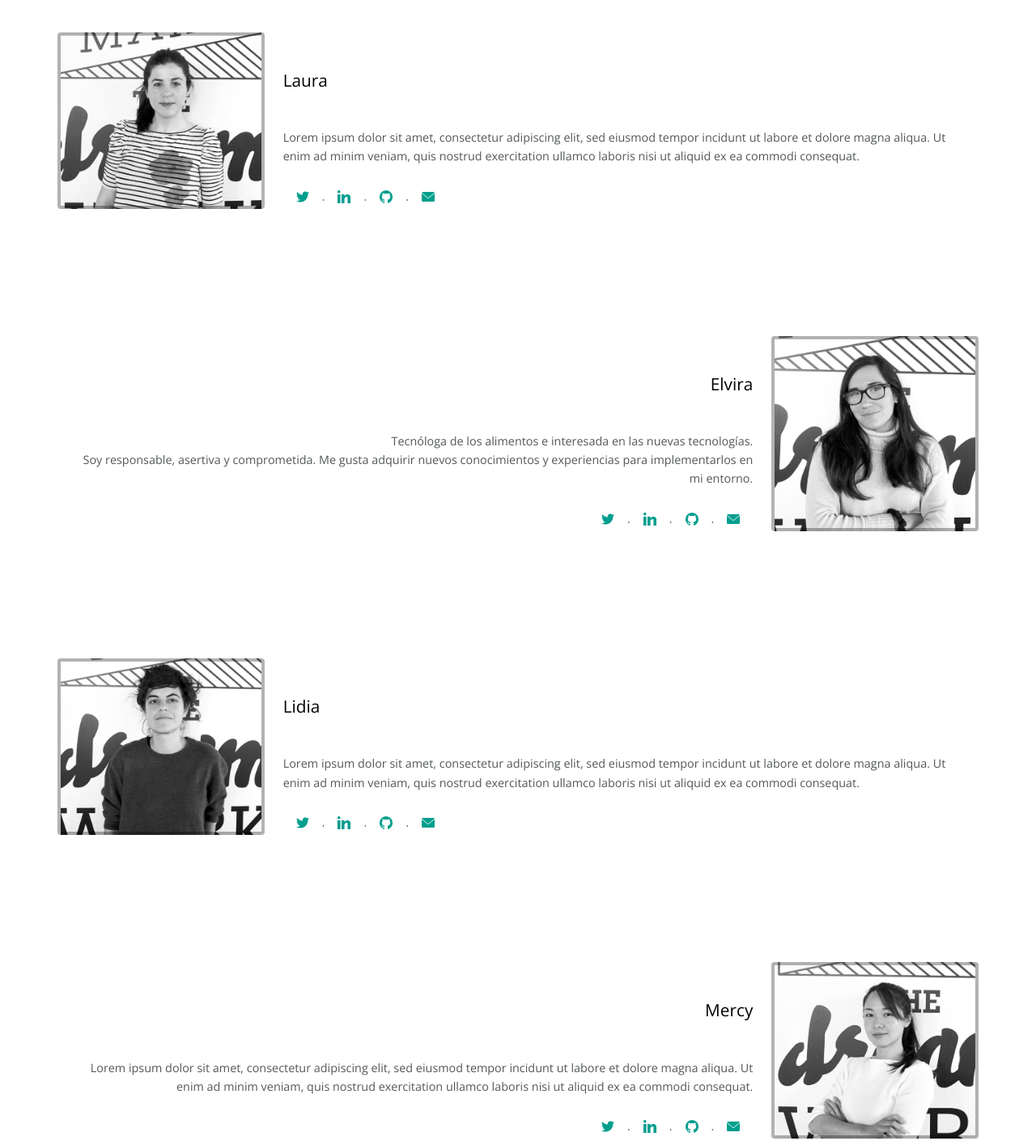
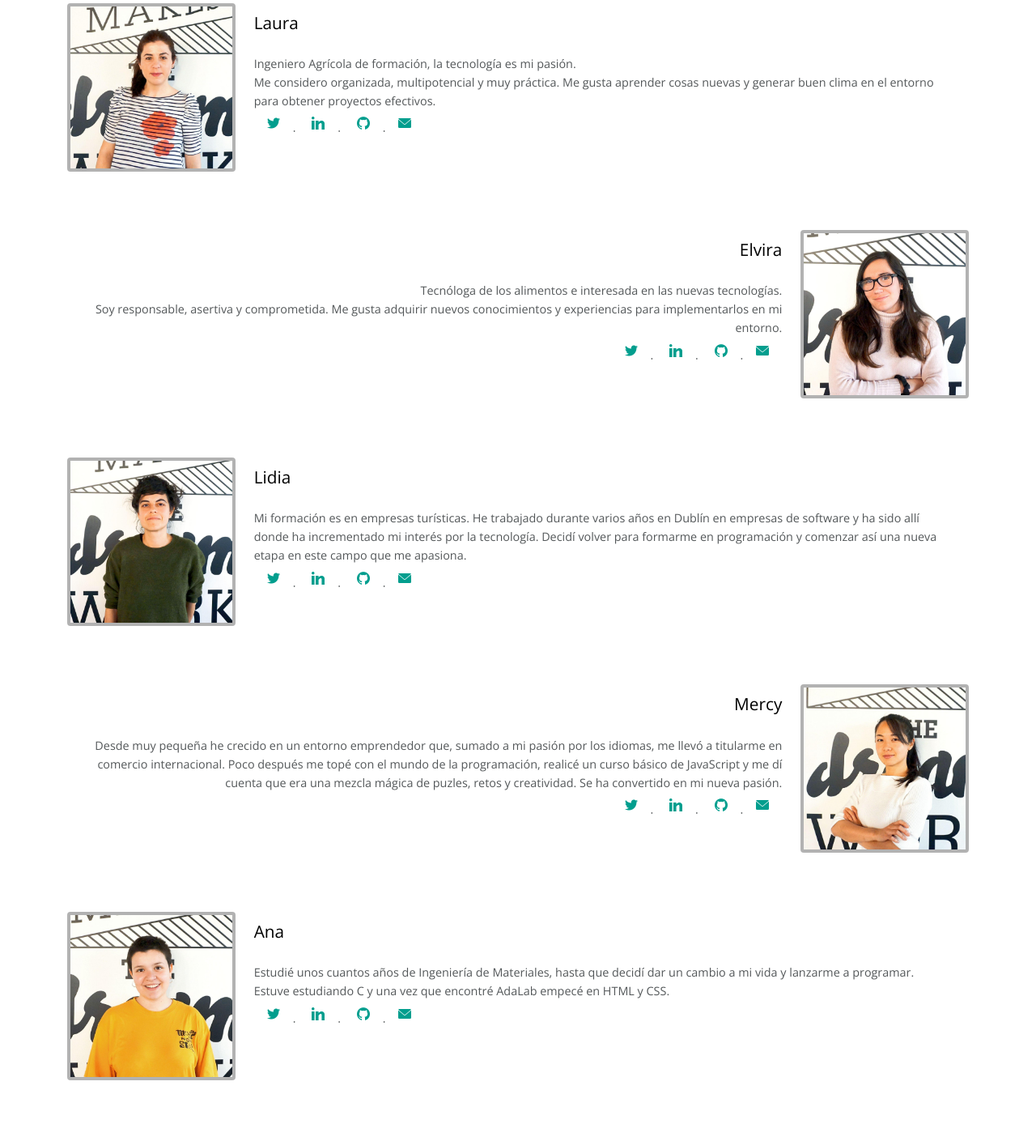
Before and after one commit to laugeeme/adalab-module1-code_con_code, a plain HTML site: page mainbranch-0502/index.html in a window 1280 px wide. Shown: the part 217-1626 px from the top of the page at 81% size. Drawn offline with nearby package versions, Linux system fonts and the light colour scheme.

Commit message:
complete adalabers text and  correct image hover

```diff
--- a/mainbranch-0502/index.html
+++ b/mainbranch-0502/index.html
@@ -43,12 +43,13 @@
         <div class="e-container">
         <h3>QUIÉNES SOMOS</h3>
         <article class="team laura">
-            <div class="pic plaura"></div>
+            <div class="pic">
+                <img class="plaura" src="./img/Laura1.JPG" alt="foto Laura">
+                <img src="./img/Laura2.JPG" alt="foto Laura happy">
+            </div>
             <div class="txt even">
                 <h5>Laura</h5>
-            <p>Lorem ipsum dolor sit amet, consectetur adipiscing elit, sed eiusmod tempor incidunt ut labore et dolore
-            magna aliqua. Ut enim ad minim veniam, quis nostrud exercitation ullamco laboris nisi ut aliquid ex ea
-            commodi consequat. </p>
+            <p>Ingeniero Agrícola de formación, la tecnología es mi pasión. <br> Me considero organizada, multipotencial y muy práctica. Me gusta aprender cosas nuevas y generar buen clima en el entorno para obtener proyectos efectivos.</p>
             <socialmedia class="rrss-box lefty">
                  <a href="#" class="rrss twit"></a>
                 ·
@@ -61,7 +62,10 @@
             </div>
         </article>
         <article class="team elvira">
-            <div class="pic pelvira"></div>
+            <div class="pic">
+                <img class="pelvira" src="./img/Elvira1.JPG" alt="foto Elvira">
+                <img src="./img/Elvira2.JPG" alt="foto Elvira happy">
+            </div>
             <div class="txt odd">
                 <h5>Elvira</h5>
             <p>Tecnóloga de los alimentos e interesada en las nuevas tecnologías.
@@ -80,12 +84,13 @@
             </div>
         </article>
         <article class="team lidia">
-            <div class="pic plidia"></div>
+            <div class="pic">
+                <img class="plidia" src="./img/Lidia1.JPG" alt="foto Lidia">
+                <img src="./img/Lidia2.JPG" alt="foto Lidia happy">
+            </div>
             <div class="txt even">
                 <h5>Lidia</h5>
-            <p>Lorem ipsum dolor sit amet, consectetur adipiscing elit, sed eiusmod tempor incidunt ut labore et dolore
-            magna aliqua. Ut enim ad minim veniam, quis nostrud exercitation ullamco laboris nisi ut aliquid ex ea
-            commodi consequat.</p>
+            <p>Mi formación es en empresas turísticas. He trabajado durante varios años en Dublín en empresas de software y ha sido allí donde ha incrementado mi interés por la tecnología. Decidí volver para formarme en programación y comenzar así una nueva etapa en este campo que me apasiona.</p>
             <socialmedia class="rrss-box lefty">
                  <a href="#" class="rrss twit"></a>
                 ·
@@ -98,12 +103,13 @@
             </div>
         </article>
         <article class="team mercy">
-            <div class="pic pmercy"></div>
+            <div class="pic">
+                <img class="pmercy" src="./img/Mercy1.JPG" alt="foto Mercy">
+                <img src="./img/Mercy2.JPG" alt="foto Mercy happy">
+            </div>
             <div class="txt odd">
                 <h5>Mercy</h5>
-            <p>Lorem ipsum dolor sit amet, consectetur adipiscing elit, sed eiusmod tempor incidunt ut labore et dolore
-            magna aliqua. Ut enim ad minim veniam, quis nostrud exercitation ullamco laboris nisi ut aliquid ex ea
-            commodi consequat.</p>
+            <p>Desde muy pequeña he crecido en un entorno emprendedor que, sumado a mi pasión por los idiomas, me llevó a titularme en comercio internacional. Poco después me topé con el mundo de la programación, realicé un curso básico de JavaScript y me dí cuenta que era una mezcla mágica de puzles, retos y creatividad. Se ha convertido en mi nueva pasión. </p>
             <socialmedia class="rrss-box righty">
                  <a href="#" class="rrss twit"></a>
                 ·
@@ -116,12 +122,12 @@
             </div>
         </article>
         <article class="team ana">
-            <div class="pic pana"></div>
+            <div class="pic"><img class="pana" src="./img/Ana1.JPG" alt="foto Ana">
+            <img src="./img/Ana2.JPG" alt="foto Ana happy">
+            </div>
             <div class="txt even">
                 <h5>Ana</h5>
-            <p>Lorem ipsum dolor sit amet, consectetur adipiscing elit, sed eiusmod tempor incidunt ut labore et dolore
-            magna aliqua. Ut enim ad minim veniam, quis nostrud exercitation ullamco laboris nisi ut aliquid ex ea
-            commodi consequat. </p>
+            <p>Estudié unos cuantos años de Ingeniería de Materiales, hasta que decidí dar un cambio a mi vida y lanzarme a programar. Estuve estudiando C y una vez que encontré AdaLab empecé en HTML y CSS. </p>
             <socialmedia class="rrss-box lefty">
                  <a href="#" class="rrss twit"></a>
                 ·
--- a/mainbranch-0502/stylesheet/style.css
+++ b/mainbranch-0502/stylesheet/style.css
@@ -1,15 +1,17 @@
 /* ---QUIENES SOMOS--- */
 .e-container {
     margin: 0 15px;
-}.team-container {
+
+}
+.team-container {
     display: flex;
     flex-direction: column;
     justify-content: center;
 }
 .team-container h3 {
     text-align: center;
-    margin-top:9%;
-    margin-bottom: 5%;
+    margin-top:10%;
+    margin-bottom: 8%;
     font-family: rubik;
     line-height: 1.88;
     font-size: 1.4rem;
@@ -17,15 +19,15 @@
 }
 .team {
     margin-top: 2%;
-    margin-bottom: 7%;
-    padding: 3%;
+    margin-bottom: 6%;
     text-align: center;
+    margin-left: 4%;
+    margin-right: 4%;
 }
 .rrss-box {
-    display: flex;
+    display: inline;
     flex-direction: row;
     justify-content: center;
-    padding-top: 1rem;
 }
 .rrss {
     padding: 0.5rem;
@@ -50,42 +52,27 @@
     background-size: 100%;
 }
 .pic {
-    height: 30vh;
-    width: 50vw;
     border-radius: 0.25rem;
     border: 0.25rem solid rgba(00, 00, 00, 0.3);
     position: relative;
-    transform: translate(35%, 0);
+    margin: auto;
+    width: 200px;
+    height: 200px;
 }
-.plaura{
-    background: url(../img/Laura1.JPG) no-repeat;
-    background-size: cover;
-    background-position: center;
-    filter: grayscale(100%);
+.plaura img{
+    height:100%;
 }
-.pelvira{
-    background: url(../img/Elvira1.JPG) no-repeat;
-    background-size: cover;
-    background-position: center;
-    filter: grayscale(100%);
+.pelvira img{
+    height:100%;
 }
-.plidia{
-    background: url(../img/Lidia1.JPG) no-repeat;
-    background-size: cover;
-    background-position: center;
-    filter: grayscale(100%);
+.plidia img{
+    height:100%;
 }
-.pmercy{
-    background: url(../img/Mercy1.JPG) no-repeat;
-    background-size: cover;
-    background-position: center;
-    filter: grayscale(100%);
+.pmercy img{
+    height:100%;
 }
-.pana{
-    background: url(../img/Ana1.JPG) no-repeat;
-    background-size: cover;
-    background-position: center;
-    filter: grayscale(100%);
+.pana img{
+    height:100%;
 }
 .txt {
     font-family: Open Sans, sans serif;
@@ -102,6 +89,7 @@
     font-size: 1.15rem;
     font-weight: lighter;
     line-height: 2.35;
+    margin: 0;
 }
 @media all and (min-width: 768px) {
     .e-container {
@@ -117,10 +105,6 @@
         display: flex;
         flex-direction: row;
         justify-content: flex-start;
-    }
-    .pic {
-        height: auto;
-        transform: none;
     }
     .txt {
         font-size: 0.9rem;
@@ -156,31 +140,54 @@
     margin-right: 1rem;
     }
     .rrss:hover {
-    padding:1.5rem;
-    max-height: 1.5rem;
-    /* ¿cómo hacer para que no afecte ésta propiedad a las cajas contiguas */
-    transition: 0.4s ease-in-out;
-}
+    padding:0.8rem;
+    max-height: 0.9rem;
+    transition: 0.3s ease-in-out;
+    }
+    .pic .plaura:hover {
+        display: none;
+    }
+    .plaura {
+        position: absolute;
+    }
+    .pic img {
+        max-width: 200px;
+    }
+    .pic .pelvira:hover {
+        display: none;
+    }
+    .pelvira {
+        position: absolute;
+    }
+    .pic img {
+        max-width: 200px;
+    }
+    .pic .plidia:hover {
+        display: none;
+    }
+    .plidia {
+        position: absolute;
+    }
+    .pic img {
+        max-width: 200px;
+    }
+    .pic .pmercy:hover {
+        display: none;
+    }
+    .pmercy {
+        position: absolute;
+    }
+    .pic img {
+        max-width: 200px;
+    }
+    .pic .pana:hover {
+        display: none;
+    }
+    .pana {
+        position: absolute;
+    }
+    .pic img {
+        max-width: 200px;
+    }
 }
 @media all and (min-width: 1200px) {
-.plaura:hover {
-    background-image: url(../img/Laura2.JPG);
-    transition: 0.4s ease-in-out;
-}
-.pelvira:hover {
-    background-image: url(../img/Elvira2.JPG);
-    transition: 0.4s ease-in-out;
-}
-.plidia:hover {
-    background-image: url(../img/Lidia2.JPG);
-    transition: 0.4s ease-in-out;
-}
-.pmercy:hover {
-    background-image: url(../img/Mercy2.JPG);
-    transition: 0.4s ease-in-out;
-}
-.pana:hover {
-    background-image: url(../img/Ana2.JPG);
-    transition: 0.4s ease-in-out;
-}
-}
```
